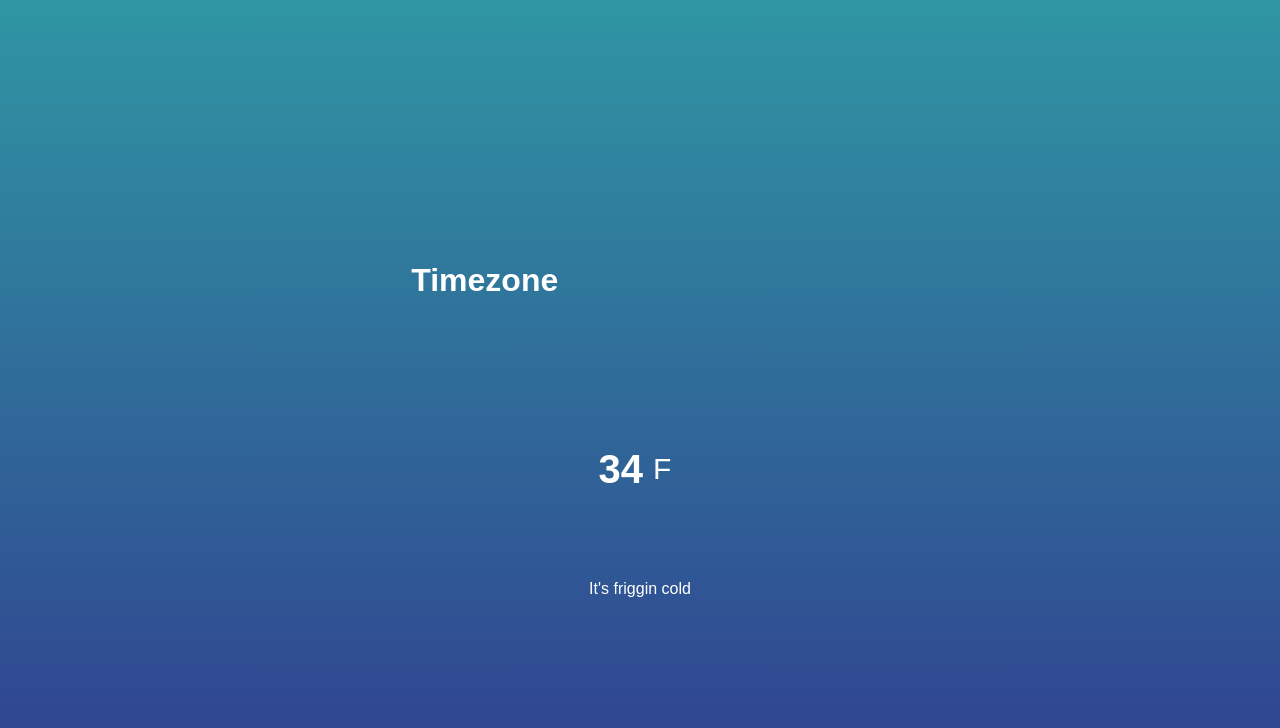
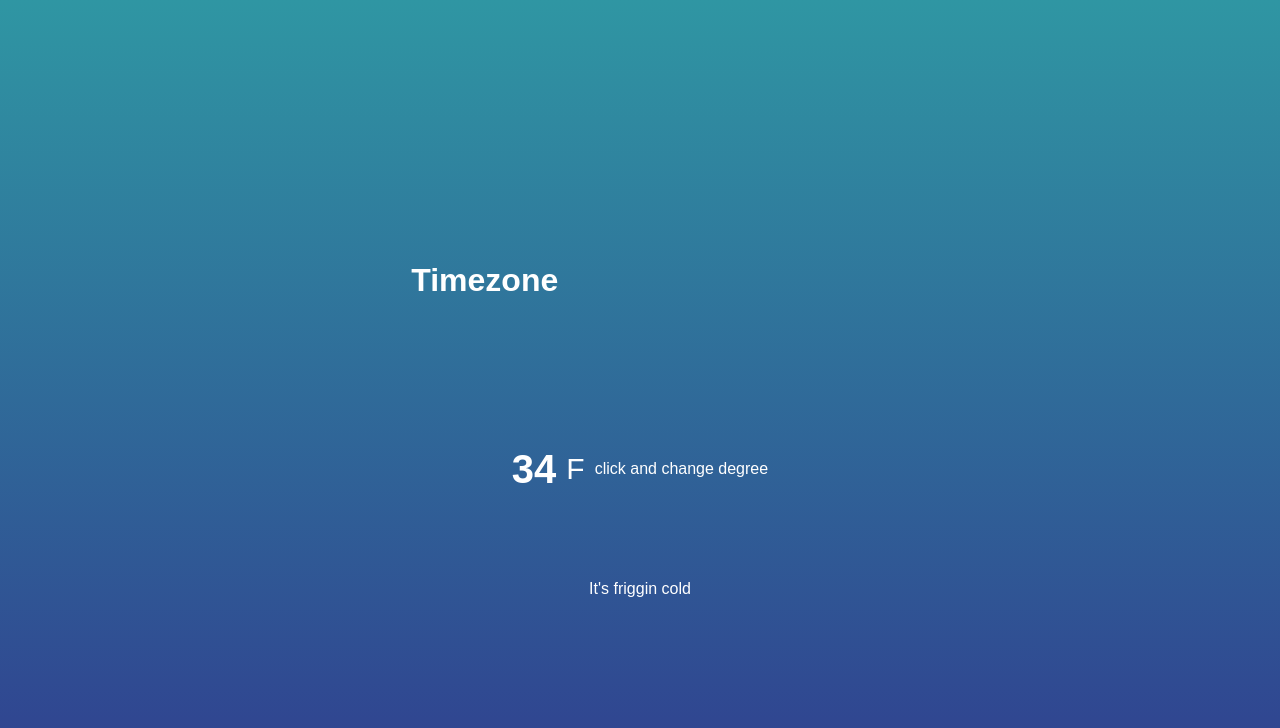
Before and after one commit to andrewromanchukk/weather-app-, a plain HTML site: page index.html in a window 1280 px wide. Drawn offline with Linux system fonts and the light colour scheme.

Commit message:
weather app!

```diff
--- a/app.js
+++ b/app.js
@@ -25,6 +25,7 @@ window.addEventListener('load', ()=> {
                 return response.json();
             })
             .then(data => {
+                console.log(data);
                 const {temperature, summary, icon} = data.currently;
                 //Set DOM Elements from the API
                 temperatureDegree.textContent = temperature;
--- a/index.html
+++ b/index.html
@@ -16,6 +16,7 @@
         <div class="degree-section">
             <h2 class="temperature-degree">34</h2>
             <span>F</span>
+            <p>click and change degree</p>
         </div>
         <div class="temperature-description">It's friggin cold</div>
     </div>
```
